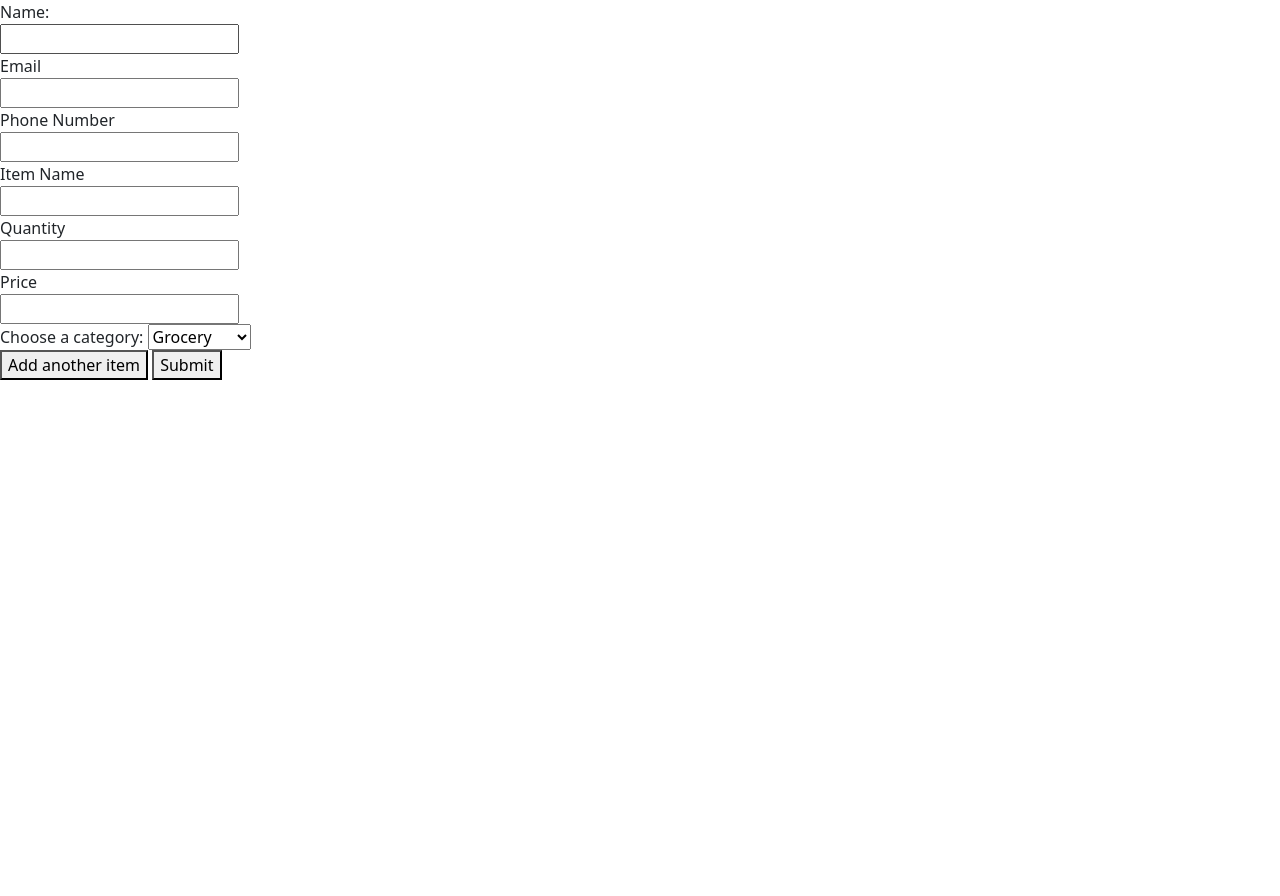
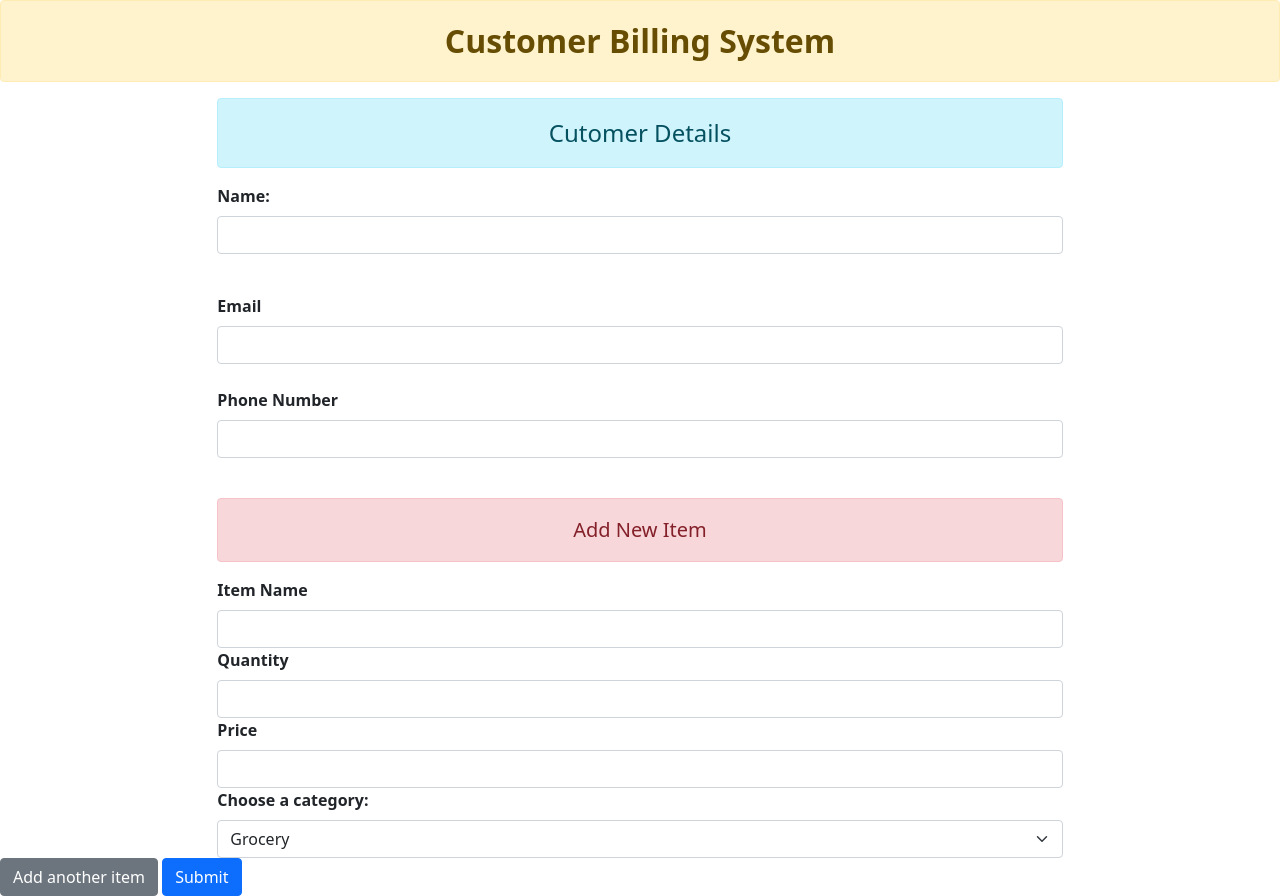
Before and after one commit to jaditi930/Customer-Invoice, a Django app: page / in a window 1280 px wide. Before the commit the page ends 380 px from the top, so only its background shows below. Run offline with Django 4.2, Linux system fonts and the light colour scheme.

Commit message:
Completed index.html

```diff
--- a/templates/index.html
+++ b/templates/index.html
@@ -4,31 +4,56 @@
     {% block content %}
     <form id="cust_form" method="POST" action="succeed/">
         {% csrf_token %}
-        <label for="name">Name:</label><br>
-        <input type="text" id="name" name="name"><br>
-        <label for="email">Email</label><br>
-        <input type="text" id="email" name="email"><br>
-        <label for="phone">Phone Number</label><br>
-        <input type="text" id="phone" name="phone"><br>
-        <div id="item-form">
-            <label for="itemname">Item Name</label><br>
-            <input type="text" class="myitem" id="itemname" name="itemname"><br>
+        <div class="alert alert-warning text-center fs-2 fw-bold" role="alert">
+            Customer Billing System
+          </div>
+          <div class="row justify-content-center">
+            <div class="col-8">
+            <div class="alert alert-info text-center fs-4" role="alert">
+            Cutomer Details
+              </div>
+         <div class="mb-3">
+        <label class="form-label fw-bold" for="name">Name:</label><br>
+        <input type="text" class="form-control" id="name" name="name"><br>
+         </div>
+        <label class="form-label fw-bold" for="email">Email</label><br>
+        <input type="text" class="form-control" id="email" name="email"><br>
+<div class="mb-3">
+        <label class="form-label fw-bold" for="phone">Phone Number</label><br>
+        <input type="text" class="form-control" id="phone" name="phone"><br>
+</div>
+</div>
+</div>
+    <div class="row justify-content-center" id="item-form">
+        <div class="col-8" >
+              <div class="alert alert-danger text-center fs-5" role="alert">
+                Add New Item
+              </div>
+            <div>
+                <label for="itemname" class="form-label fw-bold">Item Name</label><br>
+                <input type="text" class="myitem form-control" id="itemname" name="itemname">
+            </div>
+            <div>
+                <label for="quantity" class="form-label fw-bold">  Quantity</label><br>
+                <input type="number" class="myitem form-control" id="quantity" name="quantity">
+            </div>
+            <div>
+                <label for="price" class="form-label fw-bold">Price</label><br>
+                <input type="number" class="myitem form-control" id="price" name="price">
+            </div>
+            <div>
+            <label for="category" class="form-label fw-bold">Choose a category:</label>
 
-            <label for="quantity">  Quantity</label><br>
-            <input type="number" class="myitem" id="quantity" name="quantity"><br>
-
-            <label for="price">Price</label><br>
-            <input type="number" class="myitem" id="price" name="price"><br>
-
-            <label for="category">Choose a category:</label>
-
-            <select id="category" name="category">
+            <select class="form-select" id="category" name="category">
             <option value="Grocery">Grocery</option>
             <option value="Electronics">Electronics</option>
-            </select><br>
-    </div>
-    <button type="button" id="add_item">Add another item</button>
-    <button id="submit" type="submit">Submit</button>
+            </select>
+
+            </div>
+        </div>
+</div>
+    <button type="button" class="btn btn-secondary" id="add_item">Add another item</button>
+    <button id="submit" class="btn btn-primary" type="submit">Submit</button>
     </form>
     <script src= "{% static 'index.js' %}" ></script>
     {% endblock %}
```
Also changed, not shown: templates/show_invoices.html (+1 -29 lines).
